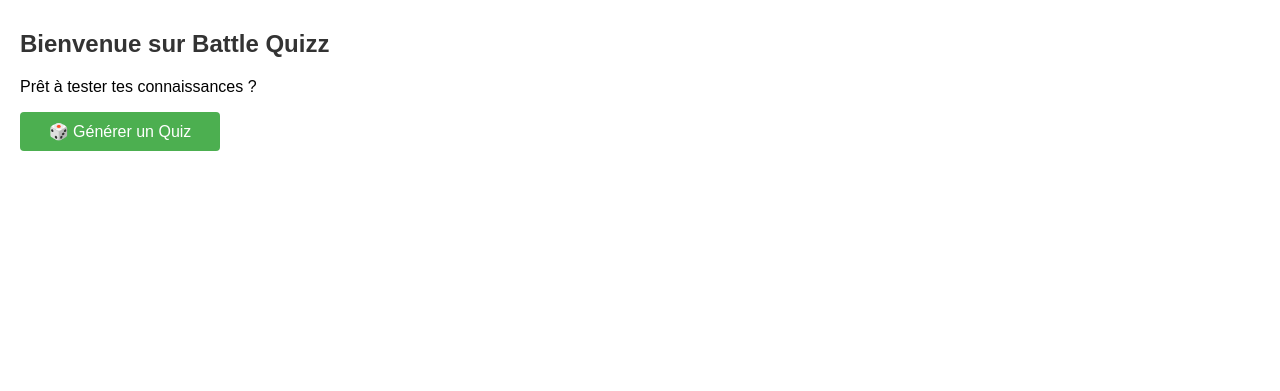
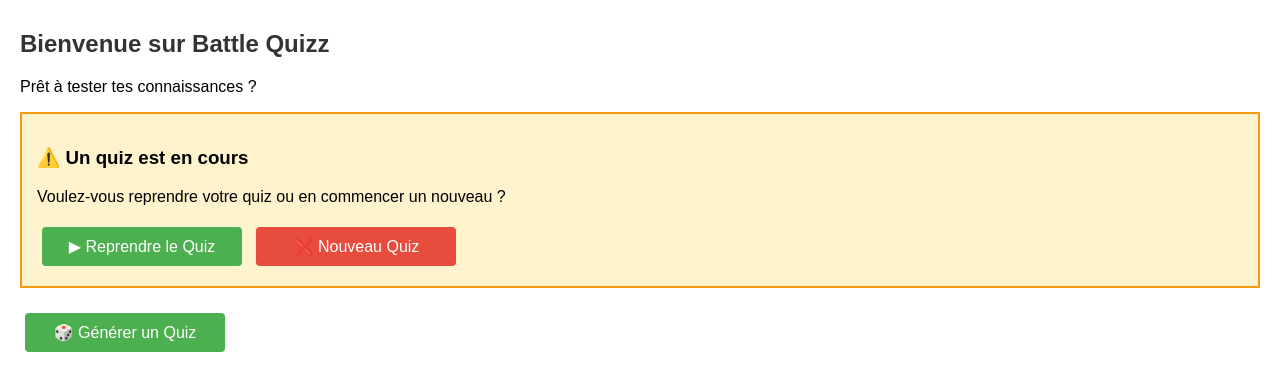
Before and after one commit to PierreKROB/projet_pj, a PHP site: page / in a window 1280 px wide. Shown: the part 100-491 px from the top of the page. Run offline with PHP 8.4, Linux system fonts and the light colour scheme; the visitor is signed in with stand-in values (Sample User, id 1).

Commit message:
reprendre quizz

```diff
--- a/app/views/pages/home.php
+++ b/app/views/pages/home.php
@@ -1,4 +1,15 @@
-<?php include __DIR__ . '/../layouts/header.php'; ?>
+<?php
+include __DIR__ . '/../layouts/header.php';
+
+$quizInProgress = isset($_SESSION['quiz']) && !empty($_SESSION['quiz']);
+
+if (!$quizInProgress || isset($_POST['reset_quiz'])) {
+    unset($_SESSION['quiz']);
+    unset($_SESSION['current_question']);
+    unset($_SESSION['score']);
+    $quizInProgress = false;
+}
+?>
 
 <!DOCTYPE html>
 <html lang="fr">
@@ -7,7 +18,7 @@
     <meta name="viewport" content="width=device-width, initial-scale=1.0">
     <title>Battle Quizz</title>
     <style>
-        main{
+        main {
             padding: 10px 20px;
         }
         h2 {
@@ -22,17 +33,48 @@
             cursor: pointer;
             width: 200px;
             font-size: 16px;
+            margin: 5px;
         }
-
         button:hover {
             background-color: rgb(62, 142, 65);
         }
+        .warning-box {
+            border: 2px solid #f39c12;
+            padding: 15px;
+            margin-bottom: 20px;
+            background-color: #fff3cd;
+        }
+        .danger-button {
+            background-color: #e74c3c;
+        }
+        .danger-button:hover {
+            background-color: #c0392b;
+        }
     </style>
 </head>
+
+<body>
+
 <main>
     <h2>Bienvenue sur Battle Quizz</h2>
 
     <p>Prêt à tester tes connaissances ?</p>
+
+    <?php if ($quizInProgress) : ?>
+        <div class="warning-box">
+            <h3>⚠️ Un quiz est en cours</h3>
+            <p>Voulez-vous reprendre votre quiz ou en commencer un nouveau ?</p>
+
+            <form action="/quiz/play" method="POST" style="display: inline;">
+                <button type="submit">▶ Reprendre le Quiz</button>
+            </form>
+
+            <form action="/" method="POST" style="display: inline;">
+                <input type="hidden" name="reset_quiz" value="1">
+                <button type="submit" class="danger-button">❌ Nouveau Quiz</button>
+            </form>
+        </div>
+    <?php endif; ?>
 
     <a href="/quiz/setup">
         <button>🎲 Générer un Quiz</button>
--- a/routes/web.php
+++ b/routes/web.php
@@ -36,6 +36,8 @@ if ($_SERVER['REQUEST_URI'] === '/auth/login' && $_SERVER['REQUEST_METHOD'] ===
     require dirname(__DIR__) . '/app/views/quiz/setup.php';
 } elseif (strpos($_SERVER['REQUEST_URI'], '/quiz/play') === 0 && $_SERVER['REQUEST_METHOD'] === 'GET') {
     $quizController->startQuiz();
+} elseif ($_SERVER['REQUEST_URI'] === '/quiz/play' && $_SERVER['REQUEST_METHOD'] === 'POST') {
+    $quizController->startQuiz();
 } elseif ($_SERVER['REQUEST_URI'] === '/quiz/answer' && $_SERVER['REQUEST_METHOD'] === 'POST') {
     $quizController->answerQuestion();
 } elseif ($_SERVER['REQUEST_URI'] === '/quiz/result') {
```
